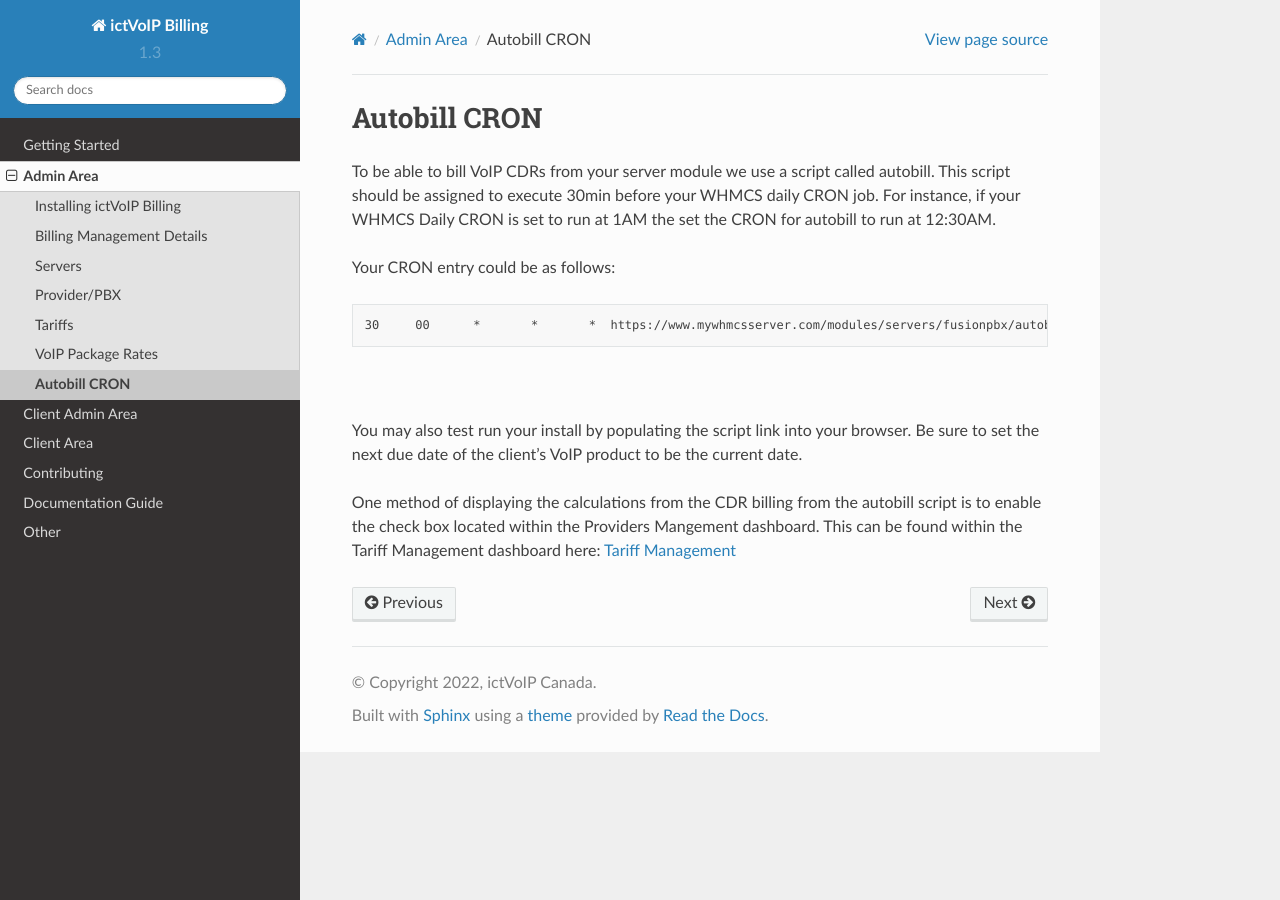
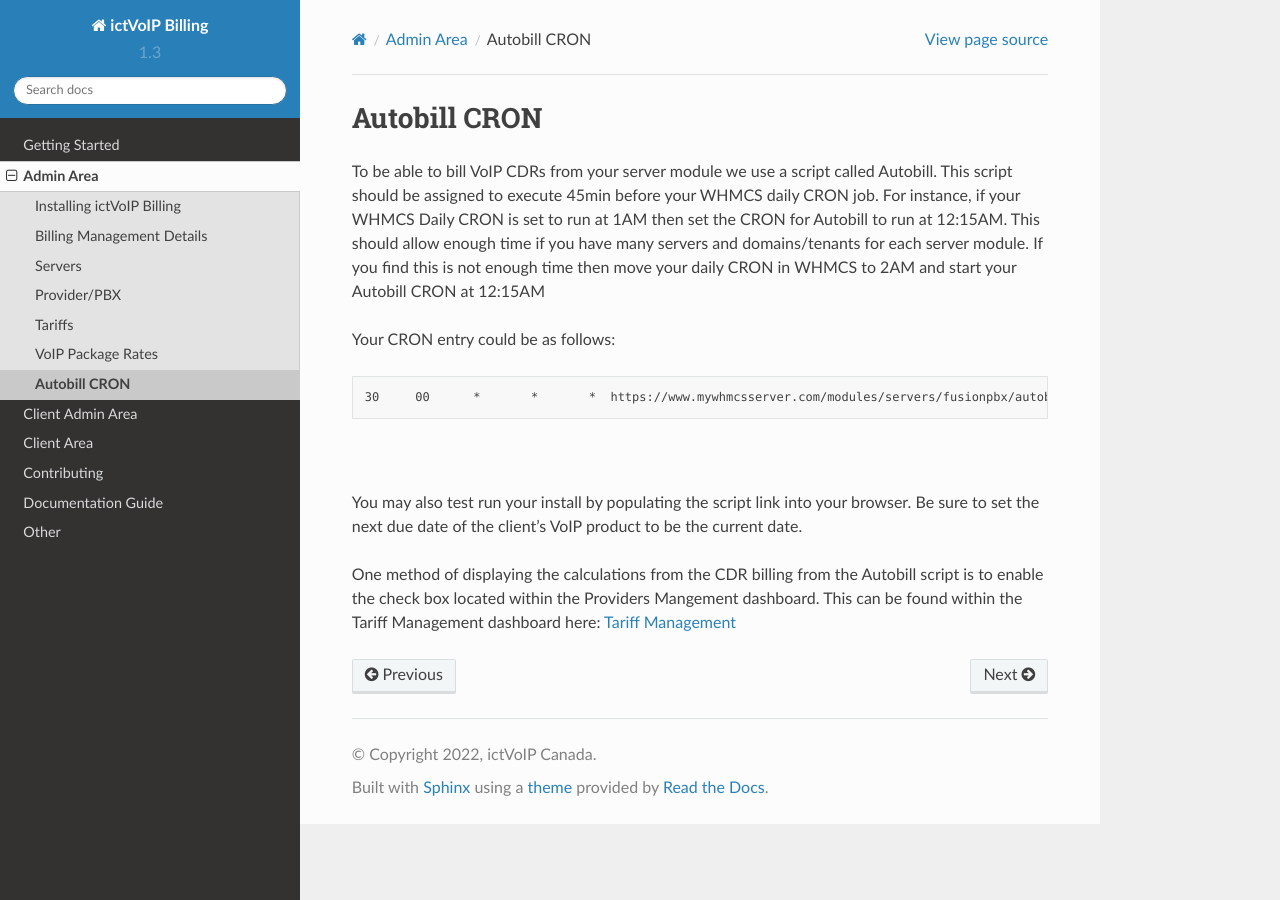
Before and after one commit to ictvoip/ictvoip-docs, a Sphinx documentation site: the page built from docs/source/admin/autobill.rst, in a window 1280 px wide. Built offline with Sphinx 7.4.7 and the Read the Docs theme 2.0.0, drawn with Linux system fonts in a browser that asks for light colours; pages that are not in the unit, such as notebooks, are missing from menus.

Commit message:
Update autobill.rst

```diff
--- a/docs/source/admin/autobill.rst
+++ b/docs/source/admin/autobill.rst
@@ -2,7 +2,7 @@
 Autobill CRON
 ***************
 
-To be able to bill VoIP CDRs from your server module we use a script called autobill. This script should be assigned to execute 30min before your WHMCS daily CRON job. For instance, if your WHMCS Daily CRON is set to run at 1AM the set the CRON for autobill to run at 12:30AM.
+To be able to bill VoIP CDRs from your server module we use a script called Autobill. This script should be assigned to execute 45min before your WHMCS daily CRON job. For instance, if your WHMCS Daily CRON is set to run at 1AM then set the CRON for Autobill to run at 12:15AM. This should allow enough time if you have many servers and domains/tenants for each server module. If you find this is not enough time then move your daily CRON in WHMCS to 2AM and start your Autobill CRON at 12:15AM
 
 Your CRON entry could be as follows:
 
@@ -14,5 +14,5 @@ Your CRON entry could be as follows:
 
 You may also test run your install by populating the script link into your browser. Be sure to set the next due date of the client's VoIP product to be the current date.
 
-One method of displaying the calculations from the CDR billing from the autobill script is to enable the check box located within the Providers Mangement dashboard.
+One method of displaying the calculations from the CDR billing from the Autobill script is to enable the check box located within the Providers Mangement dashboard.
 This can be found within the Tariff Management dashboard here: `Tariff Management <../admin/tariffs.html>`_
```
